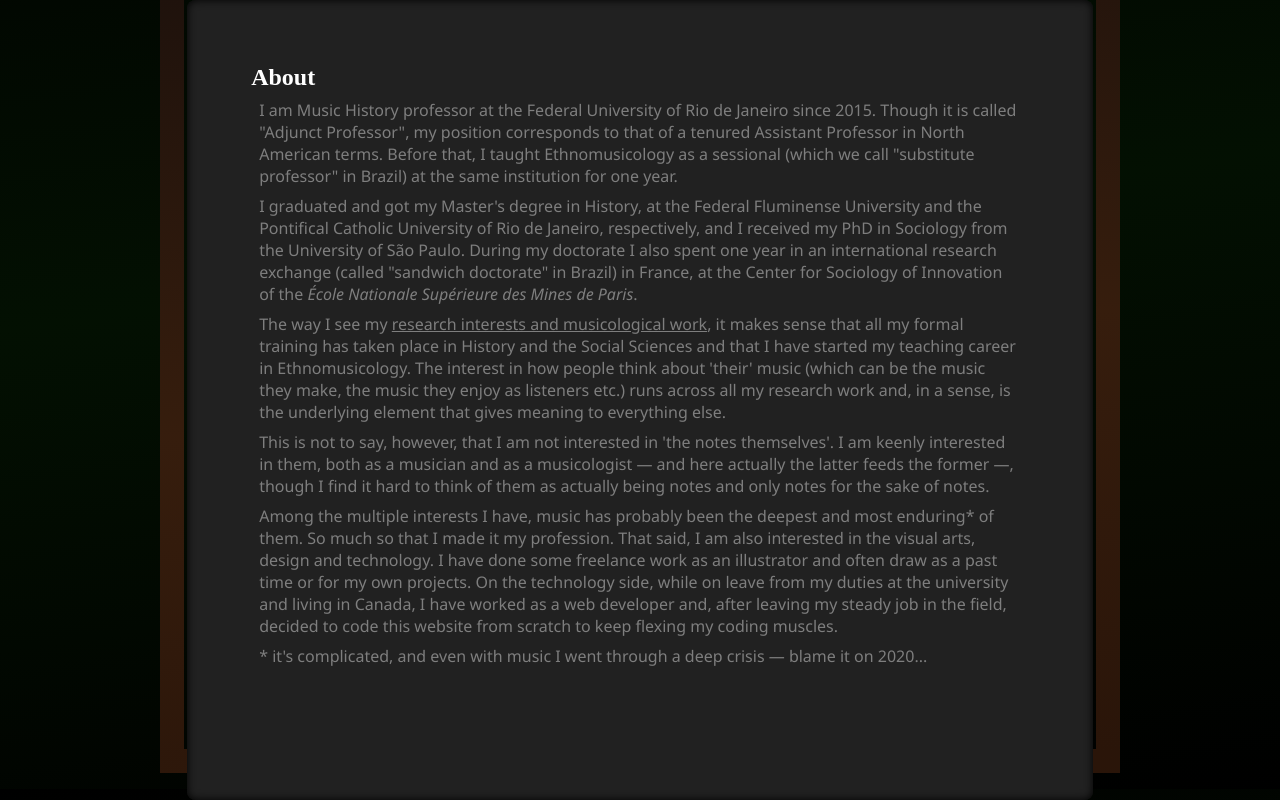
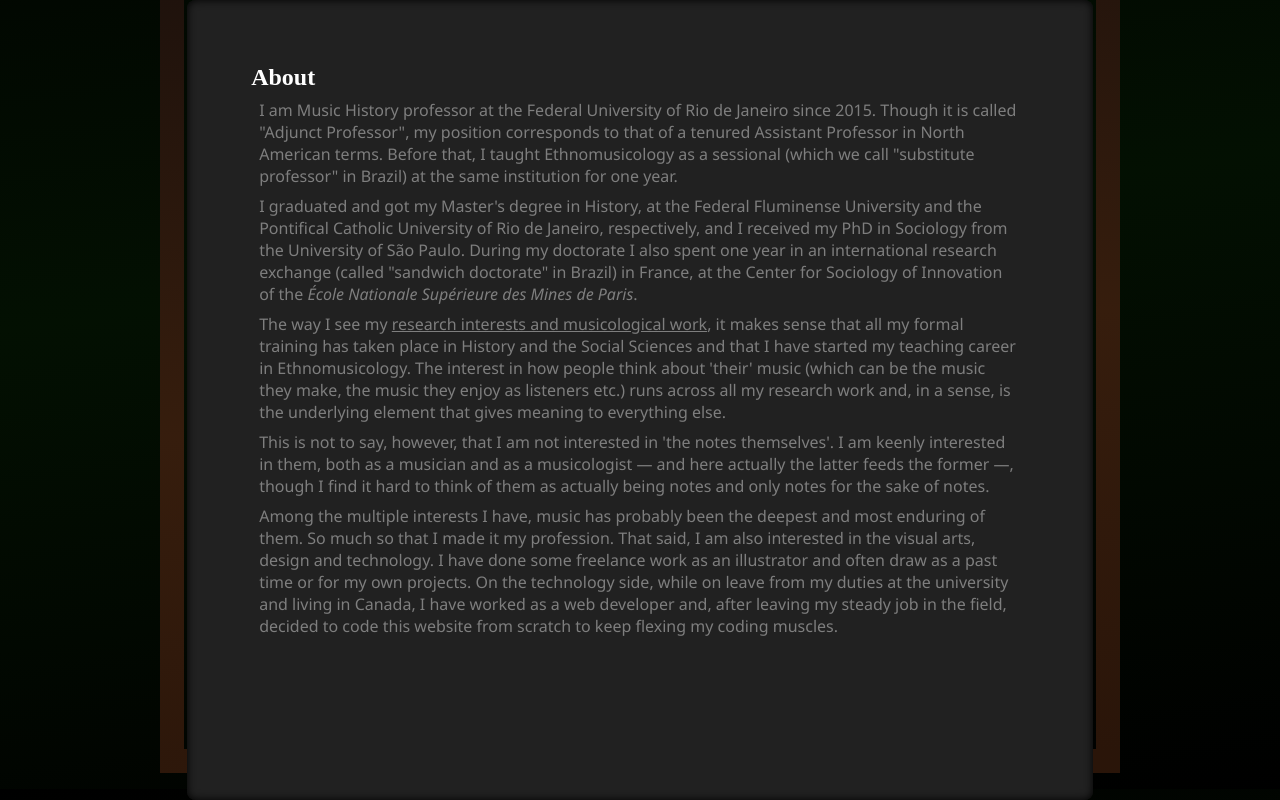
Before and after one commit to fredmbarros/siteNewVersion, a React (Vite) app: page /about in a window 1280 px wide. Shown: the part 307-1107 px from the top of the page. Built offline with nearby package versions, Linux system fonts and the light colour scheme; a web font is replaced by a local one.

Commit message:
More 'About' and in-text navigation; stopped to implement Context

```diff
--- a/src/Speaker.jsx
+++ b/src/Speaker.jsx
@@ -1,4 +1,4 @@
-import { lazy, Suspense } from "react";
+import { /*lazy,*/ Suspense } from "react";
 import { Routes, Route } from "react-router-dom";
 
 import Home from "./pages/Home.jsx";
@@ -14,7 +14,7 @@ import Interlocution from "./pages/Interlocution.jsx";
 import Music from "./pages/Music.jsx";
 import Illustration from "./pages/Illustration.jsx";
 
-const pageToLoad = lazy(() => import(`./pages/${pageToLoad}.js`));
+// const pageToLoad = lazy(() => import(`./pages/${pageToLoad}.jsx`));
 
 const Speaker = () => {
   return (
--- a/src/pages/About.jsx
+++ b/src/pages/About.jsx
@@ -51,19 +51,13 @@ const About = () => {
 
       <p>
         Among the multiple interests I have, music has probably been the deepest
-        and most enduring* of them. So much so that I made it my profession.
-        That said, I am also interested in the visual arts, design and
-        technology. I have done some freelance work as an illustrator and often
-        draw as a past time or for my own projects. On the technology side,
-        while on leave from my duties at the university and living in Canada, I
-        have worked as a web developer and, after leaving my steady job in the
-        field, decided to code this website from scratch to keep flexing my
-        coding muscles.
-      </p>
-
-      <p>
-        * it's complicated, and even with music I went through a deep crisis —
-        blame it on 2020...
+        and most enduring of them. So much so that I made it my profession. That
+        said, I am also interested in the visual arts, design and technology. I
+        have done some freelance work as an illustrator and often draw as a past
+        time or for my own projects. On the technology side, while on leave from
+        my duties at the university and living in Canada, I have worked as a web
+        developer and, after leaving my steady job in the field, decided to code
+        this website from scratch to keep flexing my coding muscles.
       </p>
     </div>
   );
```
